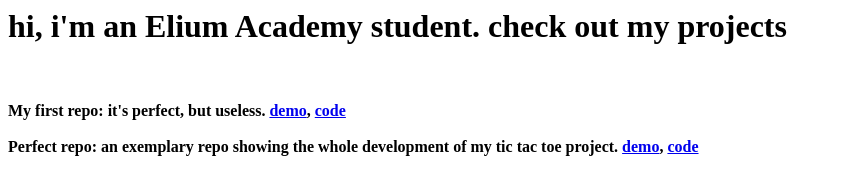
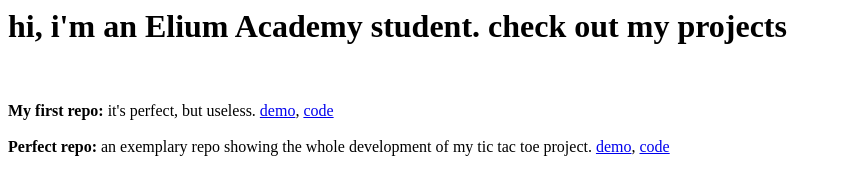
Before and after one commit to elium-student/elium-student.github.io, a plain HTML site: page index.html in a window 1280 px wide. Shown: the whole page, without its empty margins (0-841 px from the left). Drawn offline with Linux system fonts and the light colour scheme.

Commit message:
closing tags on b's

```diff
--- a/index.html
+++ b/index.html
@@ -1,6 +1,6 @@
 <h1> hi, i'm an Elium Academy student.  check out my projects </h1>
 <br><br>
-<b>My first repo:<b> it's perfect, but useless. <a href="https://elium-student.github.io/my-first-repo/">demo</a>, <a href="https://github.com/elium-student/my-first-repo/">code</a>
+<b>My first repo:</b> it's perfect, but useless. <a href="https://elium-student.github.io/my-first-repo/">demo</a>, <a href="https://github.com/elium-student/my-first-repo/">code</a>
 <br><br>
-<b>Perfect repo:<b> an exemplary repo showing the whole development of my tic tac toe project. <a href="https://elium-student.github.io/perfect-repo/">demo</a>, <a href="https://github.com/elium-student/perfect-repo/">code</a>
+<b>Perfect repo:</b> an exemplary repo showing the whole development of my tic tac toe project. <a href="https://elium-student.github.io/perfect-repo/">demo</a>, <a href="https://github.com/elium-student/perfect-repo/">code</a>
 <br><br>
```
